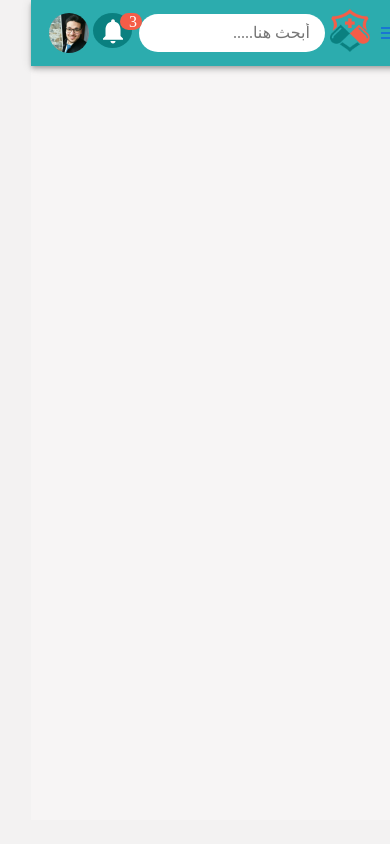
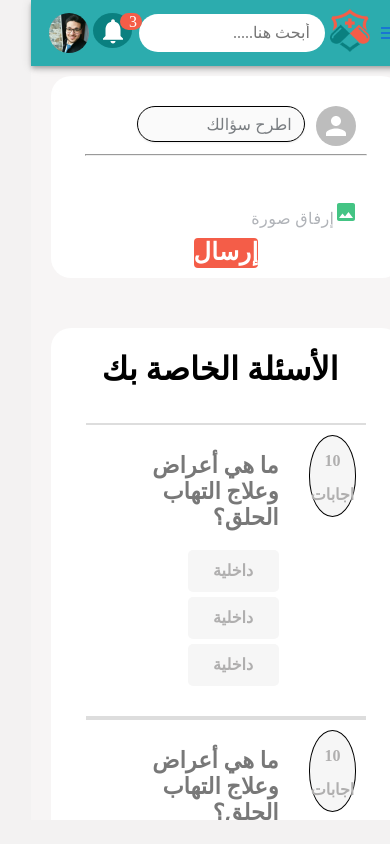
Before and after one commit to mohammedalakhras/Smart-Hospital, a React (Vite) app in the folder frontOf5thYearProject/: page / in a window 390 px wide. Built offline with nearby package versions, Linux system fonts and the light colour scheme.

Commit message:
finish home page for patient

```diff
--- /dev/null
+++ b/frontOf5thYearProject/src/components/Patinet Screens/Home/AddPostForHomePage.jsx
@@ -0,0 +1,94 @@
+import { useEffect, useState } from "react";
+import st from "./AddPostForHomePage.module.css";
+import Textarea from "@mui/joy/Textarea";
+import { Button , Grid ,Avatar} from "@mui/material";
+import ImageIcon from "@mui/icons-material/Image";
+import { useContext } from "react";
+
+import {MainContext} from '../../../pages/App'
+export default function AddPost() {
+    const {IsMobileValue } = useContext(MainContext);
+    const [IsMobile] = IsMobileValue;
+  const [files, SetFiles] = useState([]);
+
+  function handleUploadFile(e) {
+    SetFiles(Array.from(e.target.files));
+  }
+
+  useEffect(() => {
+    console.log("Files:", files);
+  }, [files]);
+
+  return (
+    <div className={st.container}>
+    <Grid container >
+        <Grid item xs={1}><Avatar /></Grid>
+        <Grid item xs={11}>
+
+      <Textarea
+        placeholder="اطرح سؤالك"
+        required
+        sx={{
+          width: IsMobile ? "70%" :"90%",
+          height: "30px",
+          marginRight : IsMobile ? "30px " :"0px" ,
+        //   margin: "auto",
+          background: "rgba(217, 217, 217, 0.15)",
+          border: "1px solid #000000",
+          borderRadius: "20px",
+        }}
+      />
+        </Grid>
+    </Grid>
+    <hr />
+      <Button
+        variant="text"
+        component="label"
+        sx={{
+          color: "#B0B3B8",
+          background: "#ffffff",
+          border: "#ffffff 0px",
+          marginTop: "30px",
+          marginRight: "10%",
+        }}
+      >
+        <div style={{}} className={st.uploadImage}>
+          <ImageIcon sx={{ color: "rgb(68, 196, 132)" }} />
+          إرفاق صورة
+          <input
+            type="file"
+            hidden
+            onChange={handleUploadFile}
+            accept=".png,.jpg,.jpeg,.webp,.tiff,.gif"
+            multiple={true}
+          />
+        </div>
+      </Button>
+      {files.length > 0 && (
+        <div className={st.uploadedimagescontainer}>
+          <h3>الصور المرفقة:</h3>
+          {files.map((file, index) => (
+            <div key={index}>
+              <div className={st.item}>
+                <ImageIcon sx={{ color: "rgb(68, 196, 132)" }} />
+                <div style={{ wordWrap: "break-word" }}>{file.name}</div>{" "}
+              </div>
+            </div>
+          ))}
+        </div>
+      )}
+      <div className={st.button}>
+        <Button
+          sx={{
+            background: "#F45D48",
+            width: "15%",
+            height: "30px",
+            marginBottom: "3%",
+          }}
+        >
+          <p>إرسال</p>
+        </Button>
+      </div>
+    </div>
+  );
+}
--- /dev/null
+++ b/frontOf5thYearProject/src/components/Patinet Screens/Home/AddPostForHomePage.module.css
@@ -0,0 +1,74 @@
+.container {
+    background-color: #ffffff;
+    border-radius: 20px;
+    margin-bottom: 50px;
+    width: 100%;
+    height: auto;
+    padding-top: 30px;
+  }
+  .container hr{
+    width: 80%;
+  }
+  .container > div:first-child{
+    padding: 0px 10px;
+    margin: auto;
+    width: 80%;
+  }
+  @media (max-width:800px) {
+    .container > div:first-child > div:last-child{
+        width: 70% !important;
+    }
+  }
+  .head {
+    width: 238.43px;
+    height: 54px;
+    margin-right: 10%;
+    padding-top: 5%;
+
+    font-family: "Al-Jazeera-Arabic";
+    font-style: normal;
+    font-weight: 700;
+    font-size: 32px;
+    line-height: 54px;
+  }
+  .uploadImage {
+    display: "flex";
+    gap: "5px";
+    font-family: "Al-Jazeera-Arabic";
+    font-style: normal;
+    font-weight: 70;
+    font-size: 16px;
+    line-height: 27px;
+  }
+  .uploadedimagescontainer {
+    margin: 5% 10% 5% 10%;
+  }
+  .item {
+    text-align: left;
+    direction: ltr;
+    display: flex;
+    gap: 2px;
+  }
+  .button {
+    border-radius: 5px;
+    margin: auto;
+    width: auto;
+    display: flex;
+    justify-content: center;
+    align-items: center;
+  }
+  .button p {
+    font-family: "Al-Jazeera-Arabic";
+    font-style: normal;
+    font-weight: 700;
+    font-size: 24px;
+    line-height: 41px;
+    text-align: right;
+
+    color: #ffffff;
+  }
+  .button :hover {
+    p {
+      color: #aaa4a4;
+    }
+  }
--- a/frontOf5thYearProject/src/components/Patinet Screens/Profile/AddPost.jsx
+++ b/frontOf5thYearProject/src/components/Patinet Screens/Profile/AddPost.jsx
@@ -1,4 +1,4 @@
-import { useEffect, useState } from "react";
+import React, { useEffect, useState } from "react";
 import st from "./AddPost.module.css";
 import Textarea from "@mui/joy/Textarea";
 import { Button } from "@mui/material";
@@ -34,15 +34,18 @@ export default function AddPost() {
       <Button
         variant="text"
         component="label"
+
         sx={{
+
+
+
           color: "#B0B3B8",
-          background: "#ffffff",
-          border: "#ffffff 0px",
-          marginTop: "30px",
-          marginRight: "10%",
+          background:'#ffffff',
+          border:'#ffffff 0px',
+          marginTop:'30px',
+          marginRight:'10%'
         }}
-      >
-        <div style={{}} className={st.uploadImage}>
+      ><div style={{}} className={st.uploadImage}>
         <ImageIcon sx={{ color: "rgb(68, 196, 132)" }} />
         إرفاق صورة
         <input
@@ -59,7 +62,10 @@ export default function AddPost() {
           <h3>الصور المرفقة:</h3>
           {files.map((file, index) => (
             <div key={index}>
-              <div className={st.item}>
+              <div
+               className={st.item}
+              >
+
                 <ImageIcon sx={{ color: "rgb(68, 196, 132)" }} />
                 <div style={{ wordWrap: "break-word" }}>{file.name}</div>{" "}
               </div>
@@ -67,18 +73,14 @@ export default function AddPost() {
           ))}
         </div>
       )}
-      <div className={st.button}>
+      <div   className={st.button}>
 <Button
-          sx={{
-            background: "#F45D48",
-            width: "20%",
-            height: "50px",
-            marginBottom: "3%",
-          }}
+                  sx={{background: '#F45D48',width:'20%' ,height:'50px' ,marginBottom:'3%'}}
                   >
               <p>إرسال</p>
                   </Button>
                   </div>
+
     </div>
   );
 }
--- a/frontOf5thYearProject/src/main.jsx
+++ b/frontOf5thYearProject/src/main.jsx
@@ -12,9 +12,10 @@ import SignUpInputs from "./components/Signup And Login/SignUpInputs.jsx";
 import LoginInputs from "./components/Signup And Login/LoginInputs.jsx";
 import Profile from "./pages/Patient Screens/Profile.jsx";
 import EditProfile from "./pages/Patient Screens/EditProfile.jsx";
-
+import Home from "./pages/Patient Screens/Home.jsx";
 const router = createBrowserRouter([
   { path: "/", element: <App /> , children:[
+    { path: "/" , element : <Home />},
     { path: "/profile", element: <Profile /> },
     { path: "/editProfile", element: <EditProfile /> },
 
--- /dev/null
+++ b/frontOf5thYearProject/src/pages/Patient Screens/Home.jsx
@@ -0,0 +1,18 @@
+import { Box } from "@mui/material";
+
+//import components
+import AddPostForHomePage from "../../components/Patinet Screens/Home/AddPostForHomePage";
+import MyQuestions from "../../components/Patinet Screens/Profile/MyQuestions";
+import CommonQuestions from "../../components/Patinet Screens/Profile/CommonQuestions";
+
+//import css file
+import classes from './Profile.module.css'
+export default function Home() {
+  return (
+    <Box className={classes.container}>
+      <AddPostForHomePage />
+      <MyQuestions />
+      <CommonQuestions />
+    </Box>
+  );
+}
```
Lines whose indentation alone changed are shown as unchanged.
